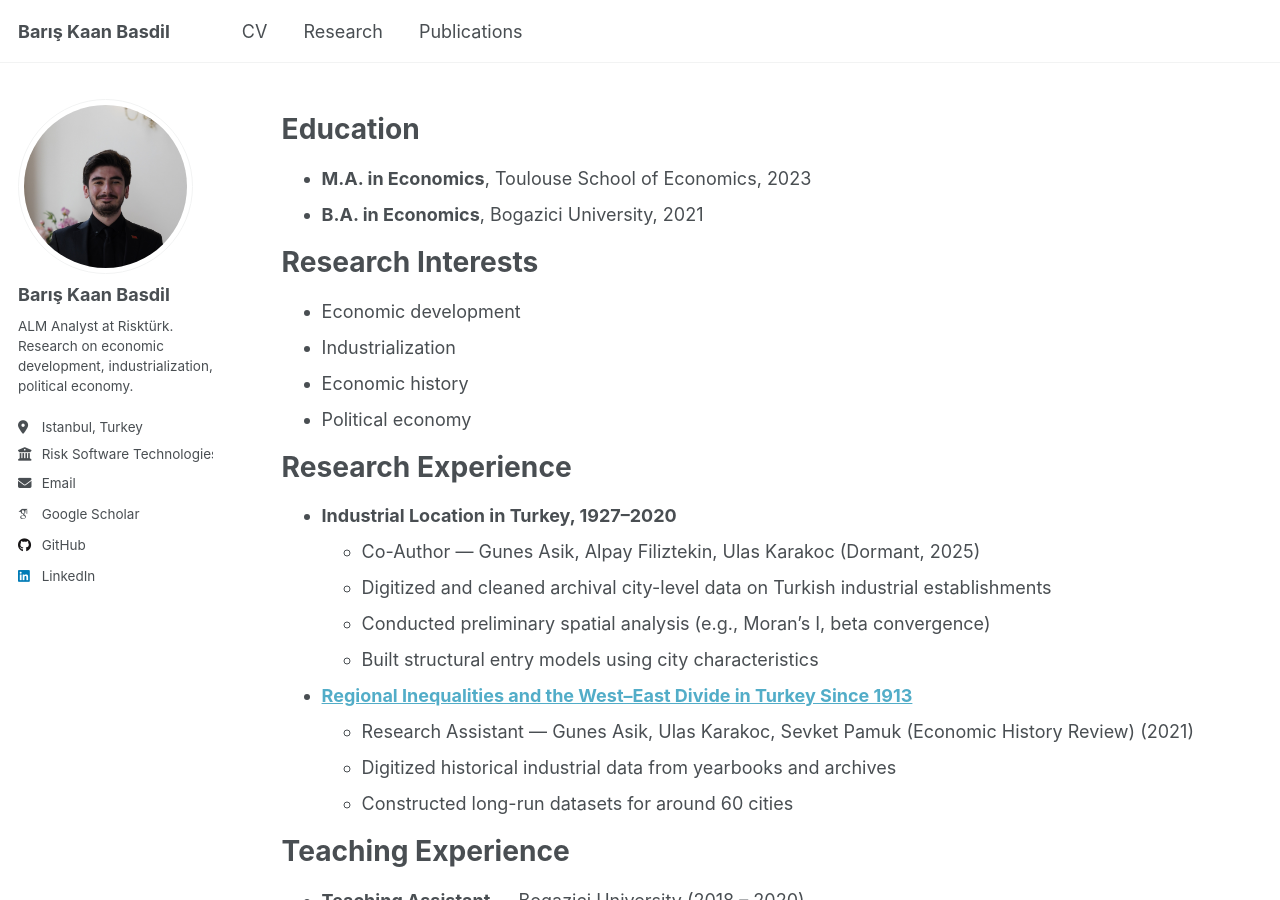
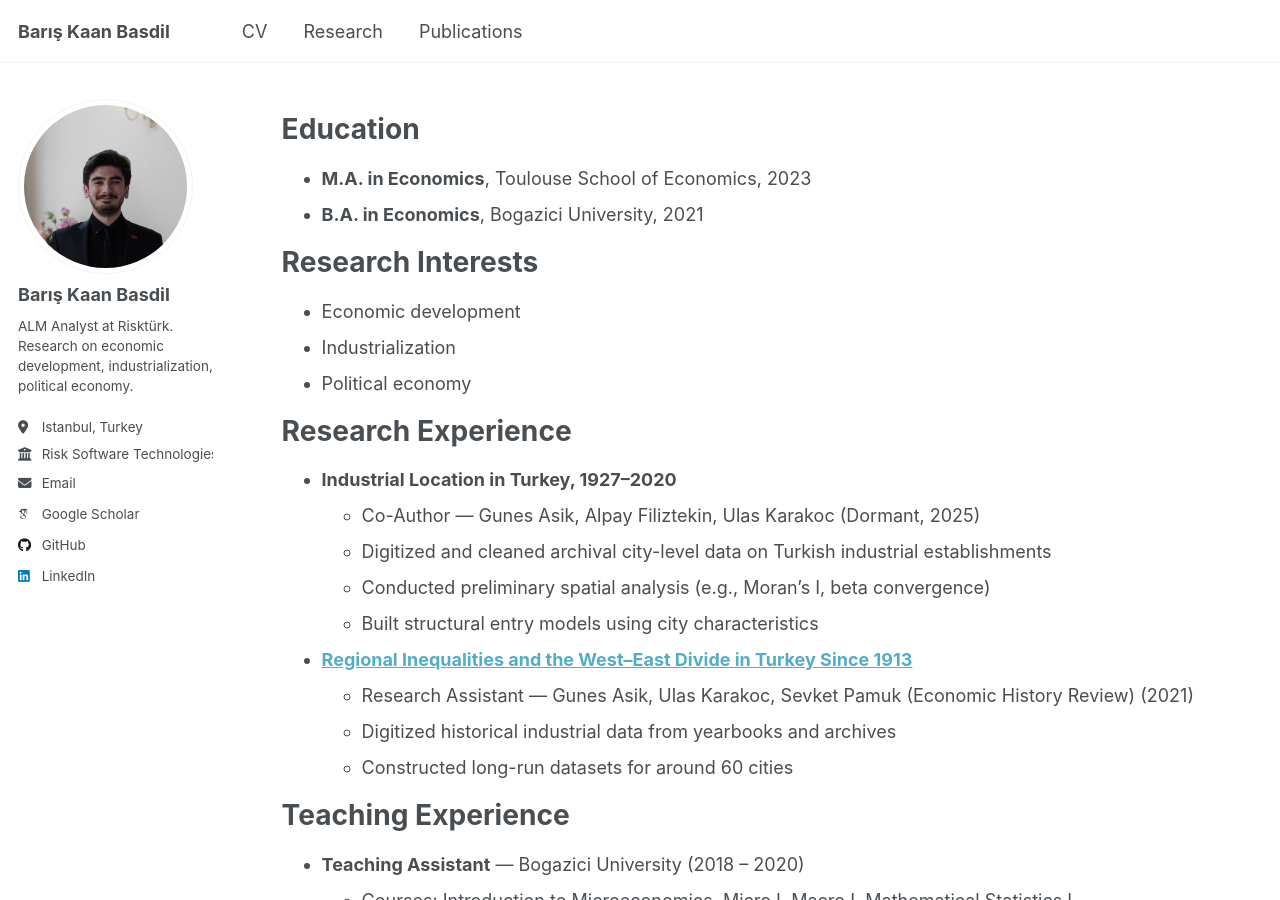
Before and after one commit to bkbasdil/bkbasdil.github.io, a Jekyll site: the page built from _pages/cv.md, in a window 1280 px wide and 900 px high. Built offline with Jekyll 4.4.1, drawn with Linux system fonts in a browser that asks for light colours; some web fonts are replaced; a script that is not in the unit is left out.

Commit message:
Update cv.md

```diff
--- a/_pages/cv.md
+++ b/_pages/cv.md
@@ -18,7 +18,6 @@ Research Interests
 =====
 * Economic development
 * Industrialization
-* Economic history
 * Political economy
 
 Research Experience
```
